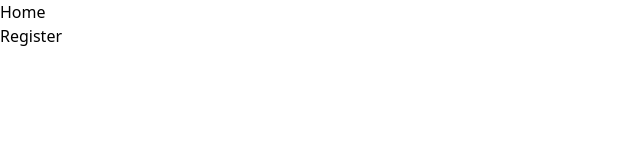
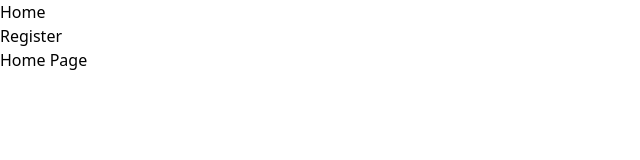
Before and after one commit to ivanrojo07/encuesta_front, a React app: page / in a window 1280 px wide. Shown: the top 160 px of the page, without its empty margins (0-640 px from the left). Built offline with nearby package versions, Linux system fonts and the light colour scheme.

Commit message:
Change Route attribute "component" for "element"

```diff
--- a/src/App.js
+++ b/src/App.js
@@ -6,11 +6,11 @@ import Register from './pages/Register';
 
 const App = () => {
   return (
-    <div>
+    <div className="App">
         <Navbar />
         <Routes>
-            <Route exact path="/" component={Home}/>
-            <Route exact path="/register" component={Register}/>
+            <Route exact path="/" element={<Home />} />
+            <Route exact path="/register" element={<Register />} />
         </Routes>
     </div>
   );
```
